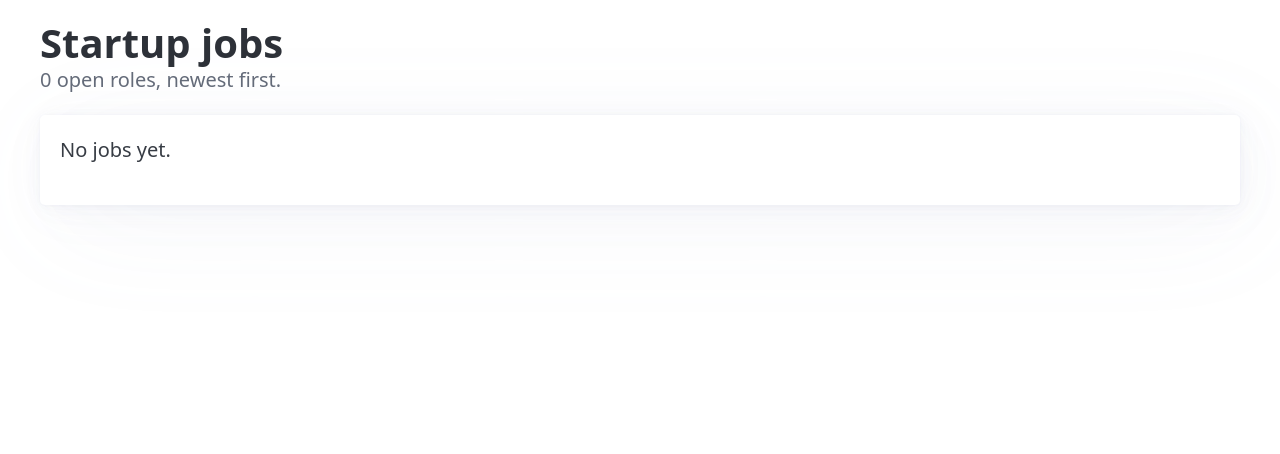
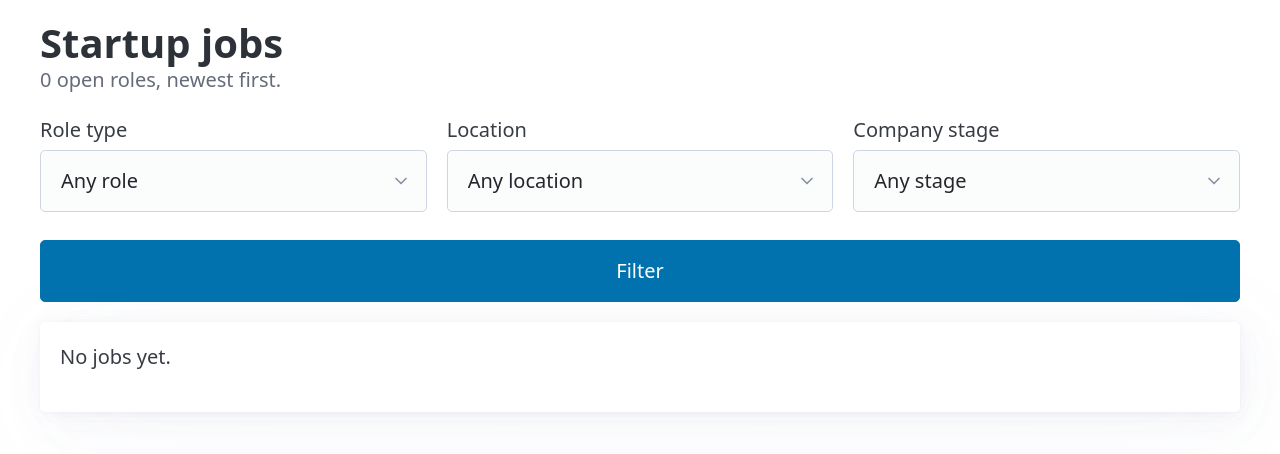
Before and after one commit to funky-lobsters/startup-job-tracker, a Django app: page /jobs/ in a window 1280 px wide. Shown: the part 162-616 px from the top of the page. Run offline with Django 5.2, Linux system fonts and the light colour scheme; the visitor is signed in with stand-in values (Sample User, id 1); data that the repository does not hold is empty; some libraries are stand-ins or nearby versions.

Commit message:
Filter the jobs list by role type, location and company stage (#26)
Three dropdowns on /jobs/ that combine, live in the URL so a filtered list
can be shared, a Clear filters link, and a "No jobs match these filters"
message. Unknown values in the URL are ignored instead of erroring.

Co-Authored-By: Claude Opus 5.5 <noreply@anthropic.com>
Claude-Session: https://claude.ai/code/session_014Yzfob7LkxZw8f7AW5sevF

```diff
--- a/jobs/views.py
+++ b/jobs/views.py
@@ -1,14 +1,45 @@
 from django.contrib.auth.decorators import login_required
 from django.shortcuts import get_object_or_404, render
 
-from .models import Job
+from .models import Company, Job
 
 
 @login_required
 def job_list(request):
-    """All jobs in one list, newest first. Logged-out visitors are sent to /login/."""
+    """All jobs in one list, newest first, narrowed by optional filters in the URL.
+
+    Filters: ?role=<role type>&location=<location>&stage=<company stage>. They combine
+    (a job must match every chosen filter). An unknown value is ignored, so an old or
+    mistyped link still shows jobs instead of an error. Logged-out visitors go to /login/.
+    """
     jobs = Job.objects.select_related("company")  # one query for jobs and their companies
-    return render(request, "jobs/job_list.html", {"jobs": jobs})
+    locations = list(Job.objects.order_by("location").values_list("location", flat=True).distinct())
+
+    role = request.GET.get("role", "")
+    if role not in Job.RoleType.values:
+        role = ""
+    location = request.GET.get("location", "")
+    if location not in locations:
+        location = ""
+    stage = request.GET.get("stage", "")
+    if stage not in Company.Stage.values:
+        stage = ""
+
+    if role:
+        jobs = jobs.filter(role_type=role)
+    if location:
+        jobs = jobs.filter(location=location)
+    if stage:
+        jobs = jobs.filter(company__stage=stage)
+
+    return render(request, "jobs/job_list.html", {
+        "jobs": jobs,
+        "role_choices": Job.RoleType.choices,
+        "stage_choices": Company.Stage.choices,
+        "locations": locations,
+        "selected": {"role": role, "location": location, "stage": stage},
+        "filters_active": bool(role or location or stage),
+    })
 
 
 @login_required
--- a/templates/jobs/job_list.html
+++ b/templates/jobs/job_list.html
@@ -5,8 +5,45 @@
 {% block content %}
   <hgroup>
     <h1>Startup jobs</h1>
-    <p>{{ jobs|length }} open role{{ jobs|length|pluralize }}, newest first.</p>
+    <p>{{ jobs|length }} open role{{ jobs|length|pluralize }}{% if filters_active %} match your filters{% endif %}, newest first.</p>
   </hgroup>
+
+  {# Filters live in the URL (e.g. /jobs/?role=product&stage=seed) so a filtered list can be shared or bookmarked. #}
+  <form method="get" action="{% url 'jobs:list' %}" id="job-filters">
+    <div class="grid">
+      <label>
+        Role type
+        <select name="role">
+          <option value="">Any role</option>
+          {% for value, label in role_choices %}
+            <option value="{{ value }}"{% if selected.role == value %} selected{% endif %}>{{ label }}</option>
+          {% endfor %}
+        </select>
+      </label>
+      <label>
+        Location
+        <select name="location">
+          <option value="">Any location</option>
+          {% for loc in locations %}{% if loc %}
+            <option value="{{ loc }}"{% if selected.location == loc %} selected{% endif %}>{{ loc }}</option>
+          {% endif %}{% endfor %}
+        </select>
+      </label>
+      <label>
+        Company stage
+        <select name="stage">
+          <option value="">Any stage</option>
+          {% for value, label in stage_choices %}
+            <option value="{{ value }}"{% if selected.stage == value %} selected{% endif %}>{{ label }}</option>
+          {% endfor %}
+        </select>
+      </label>
+    </div>
+    <button type="submit">Filter</button>
+    {% if filters_active %}
+      <a href="{% url 'jobs:list' %}" id="clear-filters">Clear filters</a>
+    {% endif %}
+  </form>
 
   {% if jobs %}
     {# One card per job, so every detail and the Apply button fit on a phone screen. #}
@@ -27,7 +64,11 @@
     {% endfor %}
   {% else %}
     <article>
-      <p id="empty-state">No jobs yet.</p>
+      {% if filters_active %}
+        <p id="empty-state">No jobs match these filters. <a href="{% url 'jobs:list' %}">Clear filters</a></p>
+      {% else %}
+        <p id="empty-state">No jobs yet.</p>
+      {% endif %}
     </article>
   {% endif %}
 {% endblock %}
```
Also changed, not shown: jobs/tests.py (+74 -2 lines).
